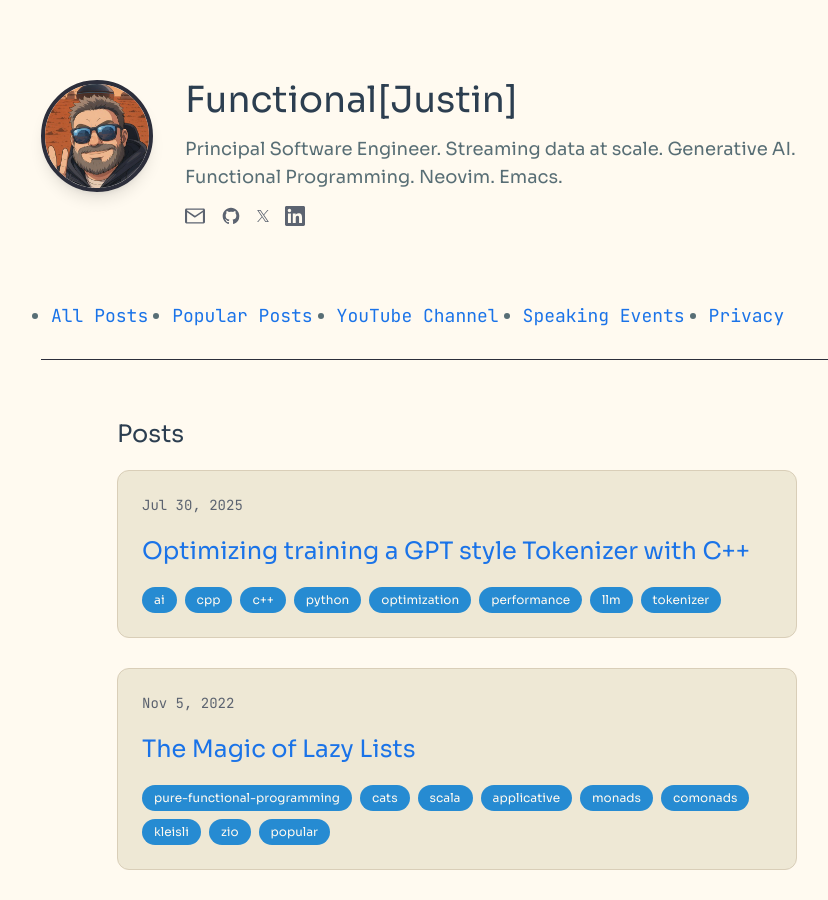
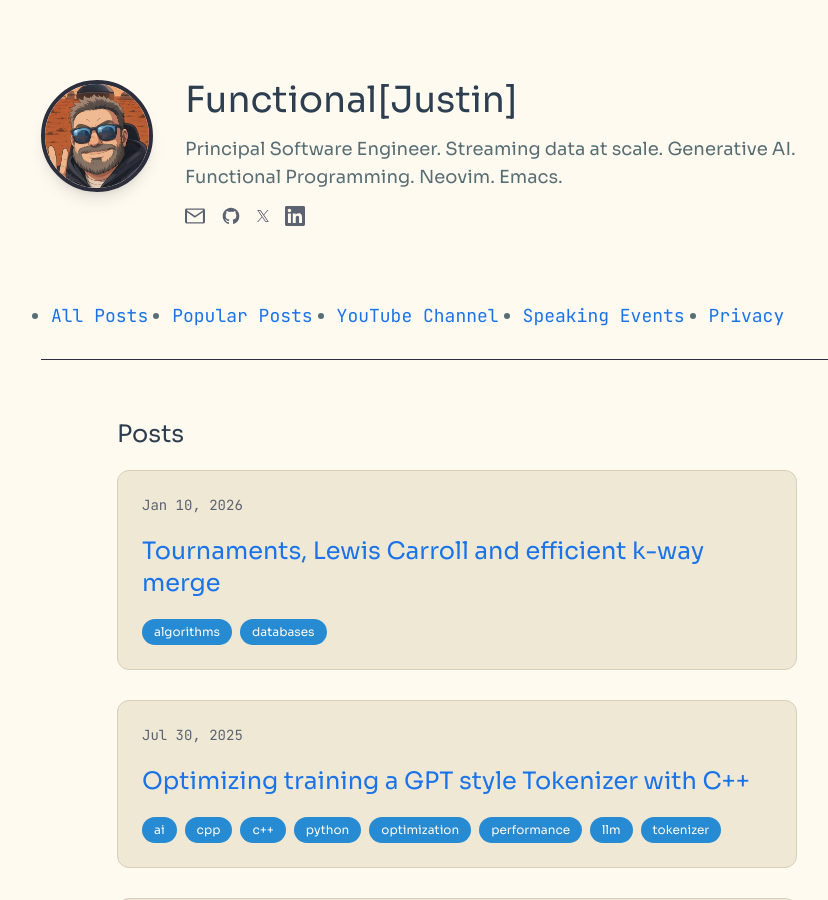
Before and after one commit to justinhj/justinhj.github.io, a Jekyll site: the page built from index.html, in a window 1280 px wide and 900 px high. Shown: the whole window, without its empty margins (183-1011 px from the left). Built offline with Jekyll 4.4.1, drawn with Linux system fonts in a browser that asks for light colours.

Commit message:
wip on tree of losers

```diff
--- /dev/null
+++ b/_my_tags/algorithms.org
@@ -0,0 +1,5 @@
+---
+layout: blog_by_tag
+slug: algorithms
+name: Algorithms
+---
--- a/_posts/2020-03-09-how-to-blog-with-org-mode.html
+++ b/_posts/2020-03-09-how-to-blog-with-org-mode.html
@@ -72,7 +72,7 @@ headings and sub-headings in your post. All of the formatting
 For example:
 </p>
 
-<pre class="example" id="org61374dc">
+<pre class="example" id="orgcead3e4">
 #+BEGIN_QUOTE
 "You can format quotes using the quote directive."
   ― Emacs User
@@ -124,7 +124,7 @@ Images can be included by using a file link (without a description if you want
 to inline the image), and you can modify the HTML attributes as follows:
 </p>
 
-<pre class="example" id="org5c200f2">
+<pre class="example" id="orga186ada">
 #+CAPTION: Photo by Rumman Amin on Unsplash
 #+ATTR_HTML: :alt A nice cup of coffee :width 400
 [[../../../images/rumman-amin-bJzJH85Kp7g-unsplash.jpg]]
@@ -135,7 +135,7 @@ Which renders the image inline:
 </p>
 
 
-<div id="org75407f6" class="figure">
+<div id="org9143541" class="figure">
 <p><img src="../../../images/rumman-amin-bJzJH85Kp7g-unsplash.jpg" alt="A nice cup of coffee" width="400" />
 </p>
 <p><span class="figure-number">Figure 1: </span>Photo by Rumman Amin on Unsplash</p>
--- /dev/null
+++ b/_posts/2026-01-10-tournaments-carroll-and-k-way-merge.html
@@ -0,0 +1,334 @@
+---
+layout: post
+title: Tournaments, Lewis Carroll and efficient k-way merge
+tags: [algorithms, databases]
+---
+<link rel="stylesheet" type="text/css" href="../../../_orgcss/site.css" />
+<p>
+<img src="/../images/aleksandr-galichkin-AUae3_x_lDU-unsplash.jpg" alt="alt description" title="da title" />
+</p>
+<span>
+Photo by <a href="https://unsplash.com/@axga?utm_source=unsplash&utm_medium=referral&utm_content=creditCopyText">Aleksandr Galichkin</a> on <a href="https://unsplash.com/photos/aerial-view-of-three-empty-tennis-courts-AUae3_x_lDU?utm_source=unsplash&utm_medium=referral&utm_content=creditCopyText">Unsplash</a>
+</span>
+<div id="outline-container-org856147a" class="outline-2">
+<h2 id="org856147a">What links a tennis tournament with efficient database internals?</h2>
+<div class="outline-text-2" id="text-org856147a">
+<p>
+The joy of learning is that as soon as you dig into a topic you will find yourself going down unexpected rabbit holes and making unexpected connections. For example going down a rabbit hole comes from the Lewis Carroll book "Alice’s Adventures in Wonderland", in which Alice starts her adventure by following a rabbit into his burrow. In this post Lewis Carroll himself will make an appearance. The inspiration for this post was a great video from the TigerBeetle developers discussing how they recently sped up their k-way merge algorithm. You can watch here:
+</p>
+
+<iframe width="560" height="315" src="https://www.youtube.com/embed/agjVihO6IPM?si=gBBtRn744A5A2Wqr" title="YouTube video player" frameborder="0" allow="accelerometer; autoplay; clipboard-write; encrypted-media; gyroscope; picture-in-picture; web-share" referrerpolicy="strict-origin-when-cross-origin" allowfullscreen></iframe>
+
+<p>
+In this post I will tie together the connections between Lewis Carroll, k-way merging and the Tree of Losers algorithm.
+</p>
+</div>
+</div>
+
+<div id="outline-container-orgcd528c4" class="outline-2">
+<h2 id="orgcd528c4">What is k-way merge</h2>
+<div class="outline-text-2" id="text-orgcd528c4">
+</div>
+<div id="outline-container-orge2c51ea" class="outline-3">
+<h3 id="orge2c51ea">Sorting by selection</h3>
+<div class="outline-text-3" id="text-orge2c51ea">
+<p>
+To understand the use case and algorithms for k-way merge let's start with sorting by selection, which is where Knuth begins in section 5.23.
+</p>
+
+<p>
+Selection sort works by finding the largest element in the array to be sorted and moving it to the end. You repeat this process again, and put the second largest element just before the last element. Repeating this until you reach the first element yields a fully sorted array. This is not a cheap sort though with runtimes of O(n<sup>2</sup>) (best case even), but it does guarantee a maximum of n swaps. It is also unstable.
+</p>
+
+<p>
+You can see Knuth's code here, converted to Python with the original MMIX code in the comments. <a href="https://github.com/justinhj/minbpe-cc/blob/main/code/include/Tokenizer.h">straightselectionsort.py</a> TODO correct the link
+</p>
+
+<p>
+You could go to quick sort and other sorts with better runtime, but as we will see, sorting by selection has its uses so let's explore further.
+</p>
+
+<p>
+Let's sort the following 9 numbers by selection. Each step is shown a separate row.
+</p>
+
+<table border="2" cellspacing="0" cellpadding="6" rules="groups" frame="hsides">
+
+
+<colgroup>
+<col  class="org-right" />
+
+<col  class="org-right" />
+
+<col  class="org-right" />
+
+<col  class="org-right" />
+
+<col  class="org-right" />
+
+<col  class="org-left" />
+
+<col  class="org-left" />
+
+<col  class="org-left" />
+
+<col  class="org-left" />
+</colgroup>
+<tbody>
+<tr>
+<td class="org-right">8</td>
+<td class="org-right">4</td>
+<td class="org-right">3</td>
+<td class="org-right">7</td>
+<td class="org-right">5</td>
+<td class="org-left">2</td>
+<td class="org-left">9</td>
+<td class="org-left">1</td>
+<td class="org-left">6</td>
+</tr>
+
+<tr>
+<td class="org-right">8</td>
+<td class="org-right">4</td>
+<td class="org-right">3</td>
+<td class="org-right">7</td>
+<td class="org-right">5</td>
+<td class="org-left">2</td>
+<td class="org-left">6</td>
+<td class="org-left">1</td>
+<td class="org-left"><code>9</code></td>
+</tr>
+
+<tr>
+<td class="org-right">1</td>
+<td class="org-right">4</td>
+<td class="org-right">3</td>
+<td class="org-right">7</td>
+<td class="org-right">5</td>
+<td class="org-left">2</td>
+<td class="org-left">6</td>
+<td class="org-left"><code>8</code></td>
+<td class="org-left"><code>9</code></td>
+</tr>
+
+<tr>
+<td class="org-right">1</td>
+<td class="org-right">4</td>
+<td class="org-right">3</td>
+<td class="org-right">6</td>
+<td class="org-right">5</td>
+<td class="org-left">2</td>
+<td class="org-left"><code>7</code></td>
+<td class="org-left"><code>8</code></td>
+<td class="org-left"><code>9</code></td>
+</tr>
+
+<tr>
+<td class="org-right">1</td>
+<td class="org-right">4</td>
+<td class="org-right">3</td>
+<td class="org-right">2</td>
+<td class="org-right">5</td>
+<td class="org-left"><code>6</code></td>
+<td class="org-left"><code>7</code></td>
+<td class="org-left"><code>8</code></td>
+<td class="org-left"><code>9</code></td>
+</tr>
+
+<tr>
+<td class="org-right">1</td>
+<td class="org-right">2</td>
+<td class="org-right">3</td>
+<td class="org-right">4</td>
+<td class="org-right"><code>5</code></td>
+<td class="org-left"><code>6</code></td>
+<td class="org-left"><code>7</code></td>
+<td class="org-left"><code>8</code></td>
+<td class="org-left"><code>9</code></td>
+</tr>
+
+<tr>
+<td class="org-right">1</td>
+<td class="org-right">2</td>
+<td class="org-right">3</td>
+<td class="org-right"><code>4</code></td>
+<td class="org-right"><code>5</code></td>
+<td class="org-left"><code>6</code></td>
+<td class="org-left"><code>7</code></td>
+<td class="org-left"><code>8</code></td>
+<td class="org-left"><code>9</code></td>
+</tr>
+
+<tr>
+<td class="org-right">1</td>
+<td class="org-right">2</td>
+<td class="org-right"><code>3</code></td>
+<td class="org-right"><code>4</code></td>
+<td class="org-right"><code>5</code></td>
+<td class="org-left"><code>6</code></td>
+<td class="org-left"><code>7</code></td>
+<td class="org-left"><code>8</code></td>
+<td class="org-left"><code>9</code></td>
+</tr>
+
+<tr>
+<td class="org-right">1</td>
+<td class="org-right"><code>2</code></td>
+<td class="org-right"><code>3</code></td>
+<td class="org-right"><code>4</code></td>
+<td class="org-right"><code>5</code></td>
+<td class="org-left"><code>6</code></td>
+<td class="org-left"><code>7</code></td>
+<td class="org-left"><code>8</code></td>
+<td class="org-left"><code>9</code></td>
+</tr>
+
+<tr>
+<td class="org-right"><code>1</code></td>
+<td class="org-right"><code>2</code></td>
+<td class="org-right"><code>3</code></td>
+<td class="org-right"><code>4</code></td>
+<td class="org-right"><code>5</code></td>
+<td class="org-left"><code>6</code></td>
+<td class="org-left"><code>7</code></td>
+<td class="org-left"><code>8</code></td>
+<td class="org-left"><code>9</code></td>
+</tr>
+</tbody>
+</table>
+
+<p>
+In the above we make n-1 comparisons at the first step to be sure of the maximum. We keep track of the maximum found until we get to the beginning then swap the biggest one with the last one. In the next row we have one less comparison to do, and this continues reducing all the way to the last row.
+</p>
+
+<p>
+Note that straight selection sort does not have a way to terminate early, so the numbers are sorted at the 6th step but we still execute all 9.
+</p>
+</div>
+</div>
+<div id="outline-container-orga9901d5" class="outline-3">
+<h3 id="orga9901d5">Reducing comparisons</h3>
+<div class="outline-text-3" id="text-orga9901d5">
+<p>
+Quadratic selection (E H Friend, JACM 3, 1956) noted that instead of sorting the whole sequence at once you could divide into sqrt(n) groups.
+</p>
+
+<p>
+8,4,3
+7,5,2
+9,1,6
+</p>
+</div>
+</div>
+</div>
+
+
+
+
+
+
+
+<div id="outline-container-orgff36392" class="outline-2">
+<h2 id="orgff36392">k-way merge in modern database architecture</h2>
+<div class="outline-text-2" id="text-orgff36392">
+<p>
+In Knuth's
+In database architectures such as LSM (Log Structured Merge Trees) and Tigerbeetle's own custom architecture
+</p>
+
+<p>
+What does this have to do with Tennis tournaments? The above video prompted me to look into the relavent chapters in Knuth's "Art of Computer Programming vol3 - Searching and Sorting", where he describes the k-way merge problem following on from selection sort in general.
+</p>
+
+
+<blockquote>
+<p>
+A quote.
+</p>
+</blockquote>
+</div>
+</div>
+
+<div id="outline-container-org2d5cf5a" class="outline-2">
+<h2 id="org2d5cf5a">Options for k-way merging</h2>
+<div class="outline-text-2" id="text-org2d5cf5a">
+</div>
+<div id="outline-container-org87554bb" class="outline-3">
+<h3 id="org87554bb">linear scan</h3>
+<div class="outline-text-3" id="text-org87554bb">
+<p>
+good when small numbers of k
+zero overhead
+maybe vectorizable (simd AVX/NEON can compare 4/8 integers in a cpu cycle)
+does not scale to high values of k
+</p>
+</div>
+</div>
+
+<div id="outline-container-org4f5cd45" class="outline-3">
+<h3 id="org4f5cd45">min-heap</h3>
+<div class="outline-text-3" id="text-org4f5cd45">
+<p>
+uses k space
+pop the min element (log K) then add the next element from its stream, then heapify (log K)
+</p>
+
+<p>
+sifting down requires two comparisons per level, left and right subtree, it goes top down
+large heap can be bad for the cache
+branch mispredictions
+</p>
+</div>
+</div>
+<div id="outline-container-org3a55c64" class="outline-3">
+<h3 id="org3a55c64">Tree of Winners</h3>
+<div class="outline-text-3" id="text-org3a55c64">
+<p>
+This is where we start with the final tournament and all the winners at each level
+You take the champion then replay the tournament up from the champions leaf node
+</p>
+
+<p>
+more natural representation but
+</p>
+
+<p>
+you must compare each sibling at each level, potential cache issue
+same work as with a heap but without the efficient storage
+</p>
+</div>
+</div>
+<div id="outline-container-org7a2a8d6" class="outline-3">
+<h3 id="org7a2a8d6">tree of losers</h3>
+<div class="outline-text-3" id="text-org7a2a8d6">
+<p>
+go from leaf upwards when doing replay
+you don't have to compare siblings only the next parent
+</p>
+
+<p>
+half as many nodes to check compared to winner tree
+fixed path, better prediction
+</p>
+
+<p>
+a bit more complexity (storing the offset logic)
+</p>
+
+
+
+
+
+
+
+
+<p>
+Thanks for reading!
+</p>
+
+<p>
+&copy;2026 Justin Heyes-Jones. All Rights Reserved
+</p>
+</div>
+</div>
+</div>
--- a/org/posts/2020-03-09-how-to-blog-with-org-mode.org
+++ b/org/posts/2020-03-09-how-to-blog-with-org-mode.org
@@ -1,4 +1,3 @@
-
 #+TITLE: Blogging with Emacs and Org-mode
 #+AUTHOR: Justin Heyes-Jones
 #+DATE: 2020
```
Also changed, not shown: _my_tags/databases.md (added, +5 -0 lines), org/posts/2026-01-10-tournaments-carroll-and-k-way-merge.org (added, +143 -0 lines), org/posts/temp.txt (added, +10 -0 lines), 1 other file.
